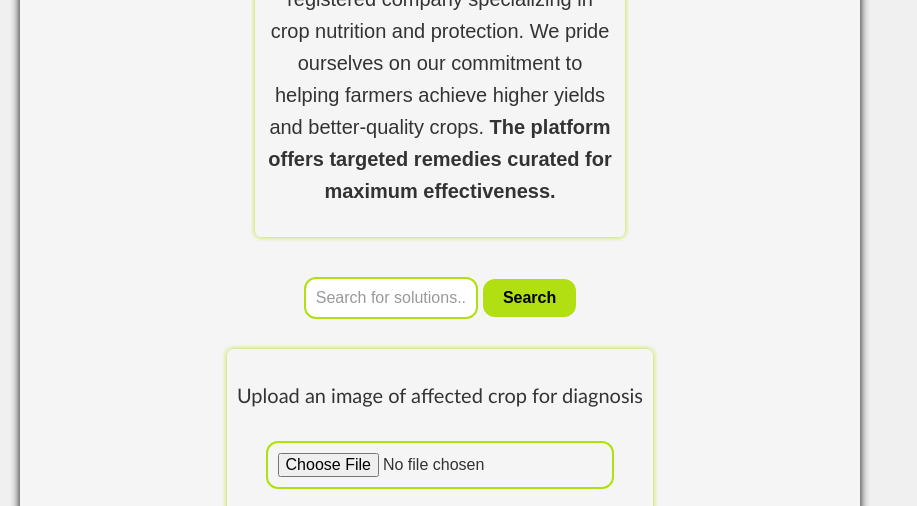
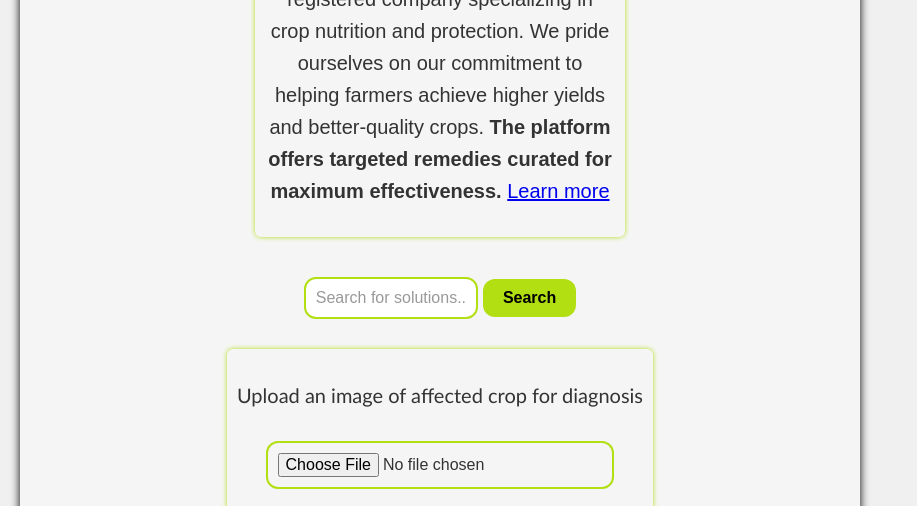
Before and after one commit to Ben1464/GrowMate-Kenya, a website: page public/index.html in a window 1280 px wide. Shown: the part 287-793 px from the top of the page, without its empty margins (0-917 px from the left). Drawn offline with Linux system fonts and the light colour scheme.

Commit message:
added growmate official link to the description part

```diff
--- a/public/index.html
+++ b/public/index.html
@@ -23,6 +23,7 @@
                 <p class="main">
                     <article>
                         <strong>GrowMate Kenya</strong> is a locally registered company specializing in crop nutrition and protection. We pride ourselves on our commitment to helping farmers achieve higher yields and better-quality crops. <strong>The platform offers targeted remedies curated for maximum effectiveness.</strong>
+                        <a href="https://growmate.ke" target="_blank">Learn more</a>
                     </article>
                 </p>
             </div>
```
